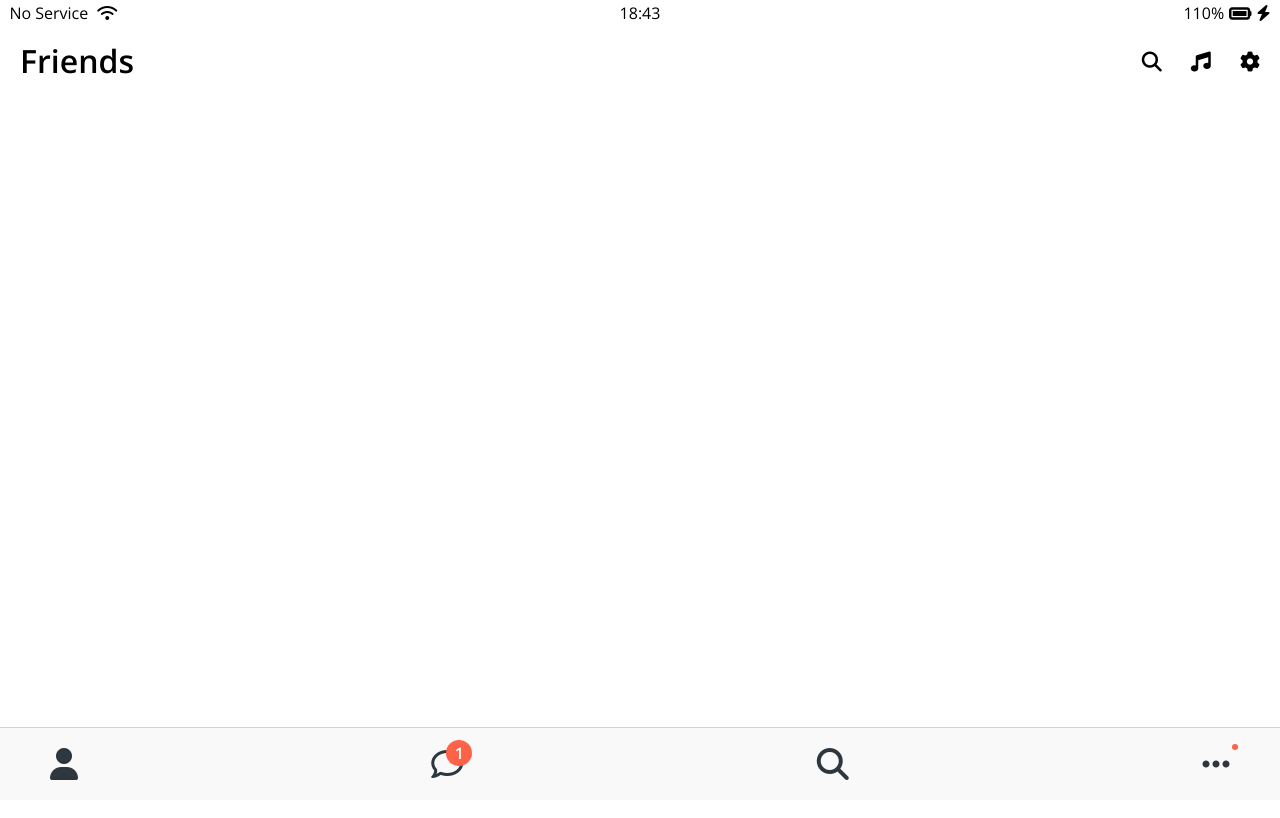
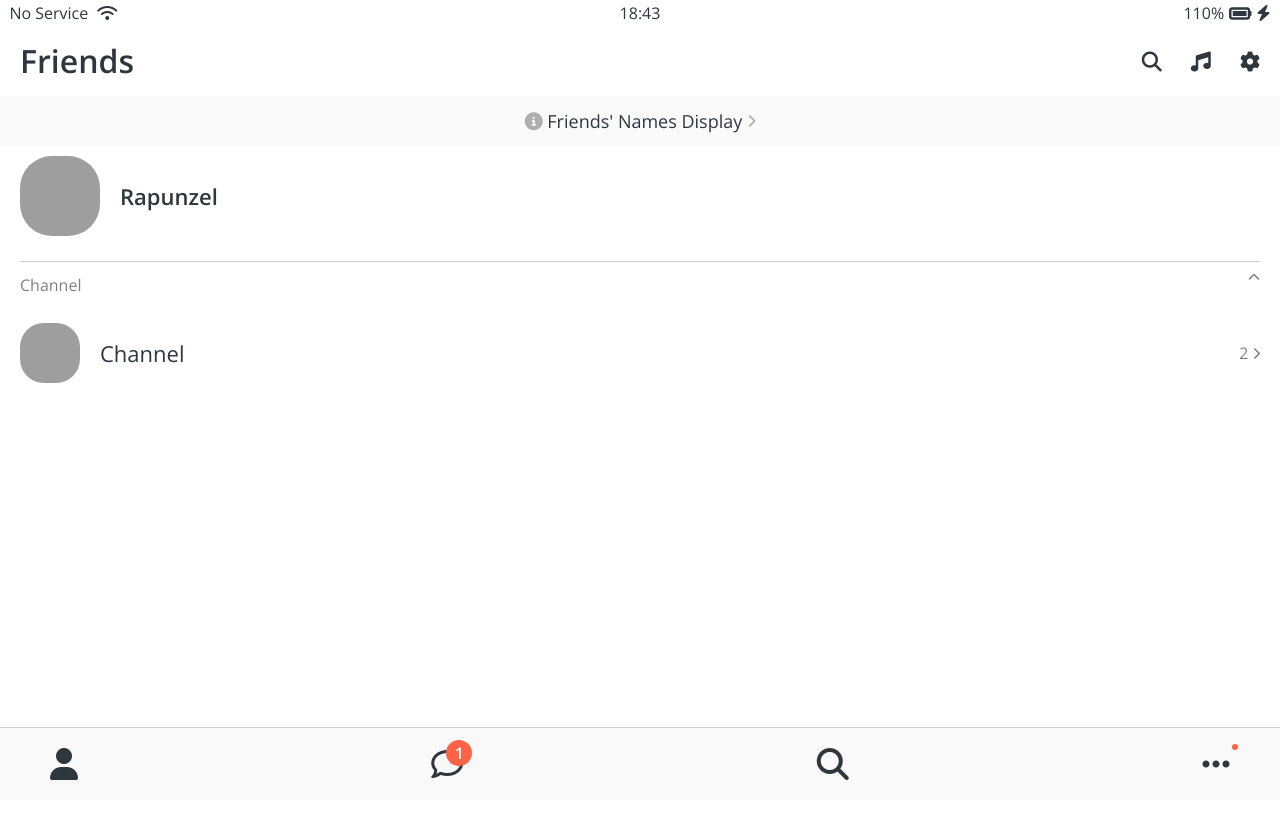
Before and after one commit to jin62413/kokoa-clone-2021, a plain HTML site: page friends.html in a window 1280 px wide. Shown: the top 818 px of the page. Drawn offline with nearby package versions, Linux system fonts and the light colour scheme; grey boxes are pictures that could not be loaded.

Commit message:
Update friend.html

```diff
--- a/css/components/screen-header.css
+++ b/css/components/screen-header.css
@@ -5,8 +5,9 @@
     box-sizing: border-box;
     display: flex;
     justify-content: space-between;
-    padding: 20px;
+    padding: var(--horizontal-space);
     align-items: center;
+    background-color: var(--main-color);
 }
 
 .screen-header__title {
--- a/css/components/status-bar.css
+++ b/css/components/status-bar.css
@@ -6,7 +6,7 @@
     display: flex;
     justify-content: center;
     padding: 5px 3px;
-    background-color: white;
+    background-color: var(--main-color);
 }
 
 .status-bar__column {
--- /dev/null
+++ b/css/components/user-component.css
@@ -0,0 +1,50 @@
+/* screenshot 04의 채팅창을 기준으로 만들어서 screenshot 03의 친구목록에 변형해서 사용 */
+.user-component {
+    justify-content: space-between;
+}
+
+.user-component,
+.user-component__column:first-child {
+    /* user-component에 display: flex는 user-component__column 2개가 정렬
+    첫번째 div 안에 있는 이미지와 글자을 정렬하기 위해 first-child를 사용 */
+    display: flex;
+    align-items: center;
+}
+
+.user-component__avatar {
+    /* 이미지 크기- 큰 사이즈(프로필): 80x80, 중간 사이즈(채팅창): 70x70, 작은 사이즈(프로필 밑 채널): 60x60 */
+    width: 70px;
+    height: 70px;
+    border-radius: 40%;
+    object-fit: cover; /* 이미지 사이즈 변경 시, 가로 세로 비율을 유지 */
+    margin-right: 20px;
+}
+
+.user-component__title {
+    font-weight: 600;
+    font-size: 22px;
+}
+
+.user-component__subtitle {
+    margin-top: 8px;
+    font-size: 17;
+    color: rgba(0, 0, 0, 0.5);
+}
+
+.user-component__avatar--xl {
+    width: 80px;
+    height: 80px;
+}
+
+.user-component__avatar--sm {
+    width: 60px;
+    height: 60px;
+}
+
+.user-component__title--not-bold {
+    font-weight: 400;
+}
+
+.user-component__column:last-child {
+    color: rgba(0, 0, 0, 0.5);
+}
--- /dev/null
+++ b/css/screens/friends.css
@@ -0,0 +1,29 @@
+#friends-display-link {
+    text-align: center;
+    display: block;
+    background-color: #fafafa;
+    padding: 15px 0px;
+    font-size: 18px;
+    margin-bottom: 10px;
+}
+
+#friends-display-link i {
+    color: rgba(0, 0, 0, 0.3);
+}
+
+.friends-screen {
+    padding: 0px var(--horizontal-space);
+}
+
+.friend-screen__channel {
+    margin-top: 25px;
+    border-top: 1px solid rgba(0, 0, 0, 0.2);
+    padding-top: 15px;
+}
+
+.friend-screen__channel-header {
+    margin-bottom: 30px;
+    display: flex;
+    justify-content: space-between;
+    color: rgba(0, 0, 0, 0.5);
+}
--- a/css/style.css
+++ b/css/style.css
@@ -6,11 +6,15 @@
 @import "components/status-bar.css";
 @import "components/nav-bar.css";
 @import "components/screen-header.css";
+@import "components/user-component.css";
 
 /* Screens */
 @import "screens/login.css";
+@import "screens/friends.css";
 
 body {
     font-family: 'Open Sans', sans-serif;
+    color: #2e363e; /* 글자, 아이콘 등 색상변경 */
     height: 1000vh;
+    padding-top: 97px; /* body에 padding값을 주어 고정된 상단바에 다른 내용이 가려지지 않도록 함 */
 }
--- a/css/variable.css
+++ b/css/variable.css
@@ -1,4 +1,6 @@
-/* 색상 변수 적용 */
+/* 변수 적용 */
 :root {
-    --yellow: #fae100;
+    --yellow: #fae100; /* login border */
+    --main-color: #ffffff; /* status-bar, screen-header */
+    --horizontal-space: 20px; /* screen-header, user-component */
 }
--- a/friends.html
+++ b/friends.html
@@ -32,7 +32,42 @@
         </div>
     </header>
 
-    <h1>ohdlkfjalskdfjpqdfasdfsdg</h1>
+    <a id="friends-display-link">
+        <i class="fas fa-info-circle"></i> Friends' Names Display <i class="fas fa-chevron-right fa-xs"></i>
+    </a>
+
+    <main class="friends-screen">
+        <div class="user-component">
+            <!-- vsc단축키 .user-component__column*2 .을 붙이면 clss이름으로 생성 -->
+            <!-- div를 좌측용 하나, 우측용 하나씩 생성 -->
+            <div class="user-component__column">
+                <img src="https://blog.kakaocdn.net/dn/zV6qE/btqJVobmECw/D9USJneyyfBQfwSmNppZP1/img.jpg" class="user-component__avatar user-component__avatar--xl" />
+                <div class="user-component__text">
+                    <h4 class="user-component__title">Rapunzel</h4>
+                    <!-- <h6 class="user-component__subtitle">hi hello everyone!!</h6> -->
+                </div>
+            </div>
+            <div class="user-component__column"></div>
+        </div>
+        <div class="friend-screen__channel">
+            <div class="friend-screen__channel-header">
+                <span>Channel</span>
+                <i class="fas fa-chevron-up fa-xs"></i>
+            </div>
+            <div class="user-component">
+                <div class="user-component__column">
+                    <img src="https://t1.kakaocdn.net/kakaocorp/kakaocorp/admin/64d0623a017800001.png" class="user-component__avatar user-component__avatar--sm" />
+                    <div class="user-component__text">
+                        <h4 class="user-component__title user-component__title--not-bold">Channel</h4>
+                    </div>
+                </div>
+                <div class="user-component__column">
+                    <span>2</span>
+                    <i class="fas fa-chevron-right fa-xs"></i>
+                </div>
+            </div>
+        </div>
+    </main>
 
     <!-- vsc단축키 nav>ul>li*4>a Tab키 누르면서 정보 입력 -->
     <nav class="nav">
```
